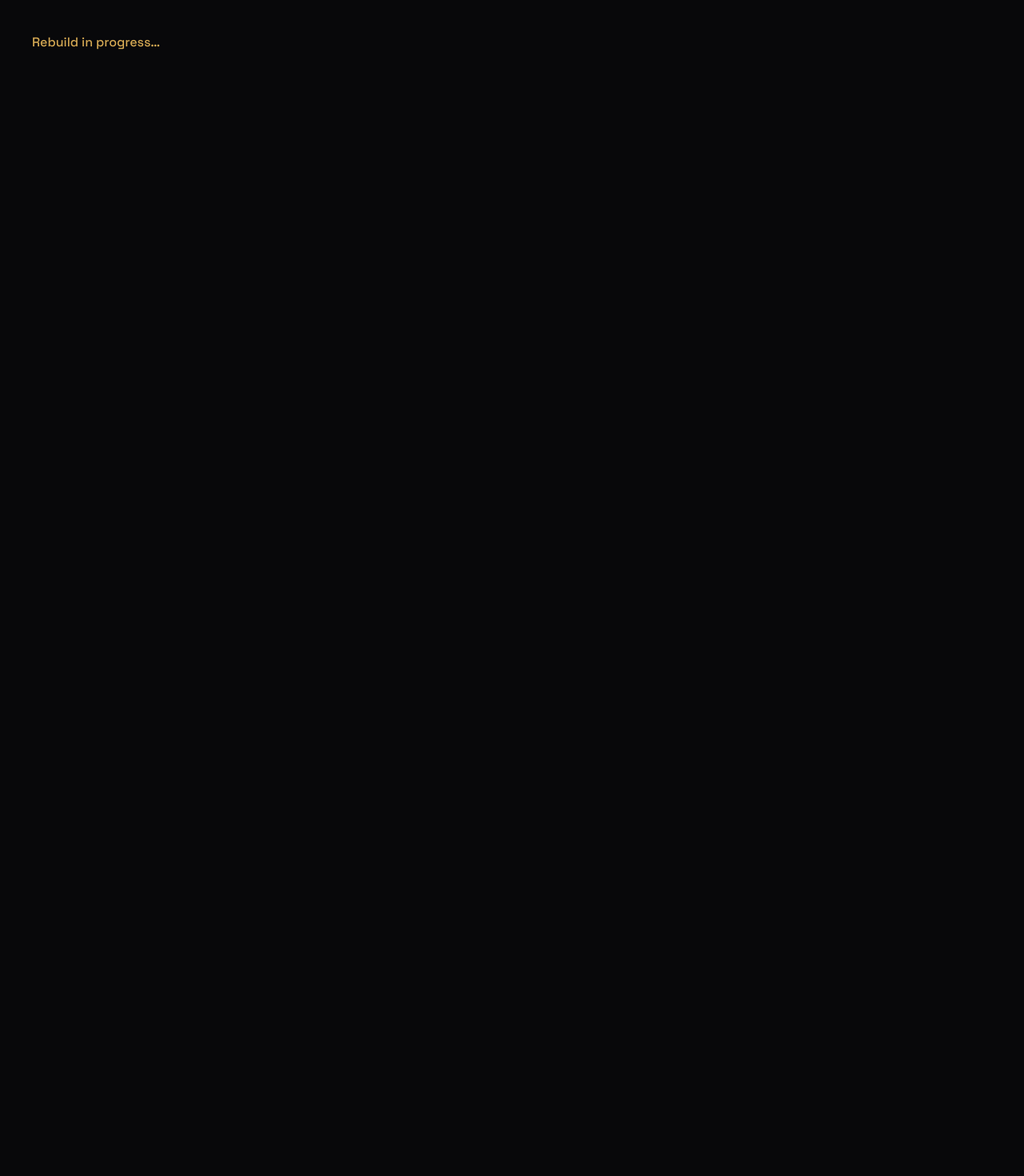
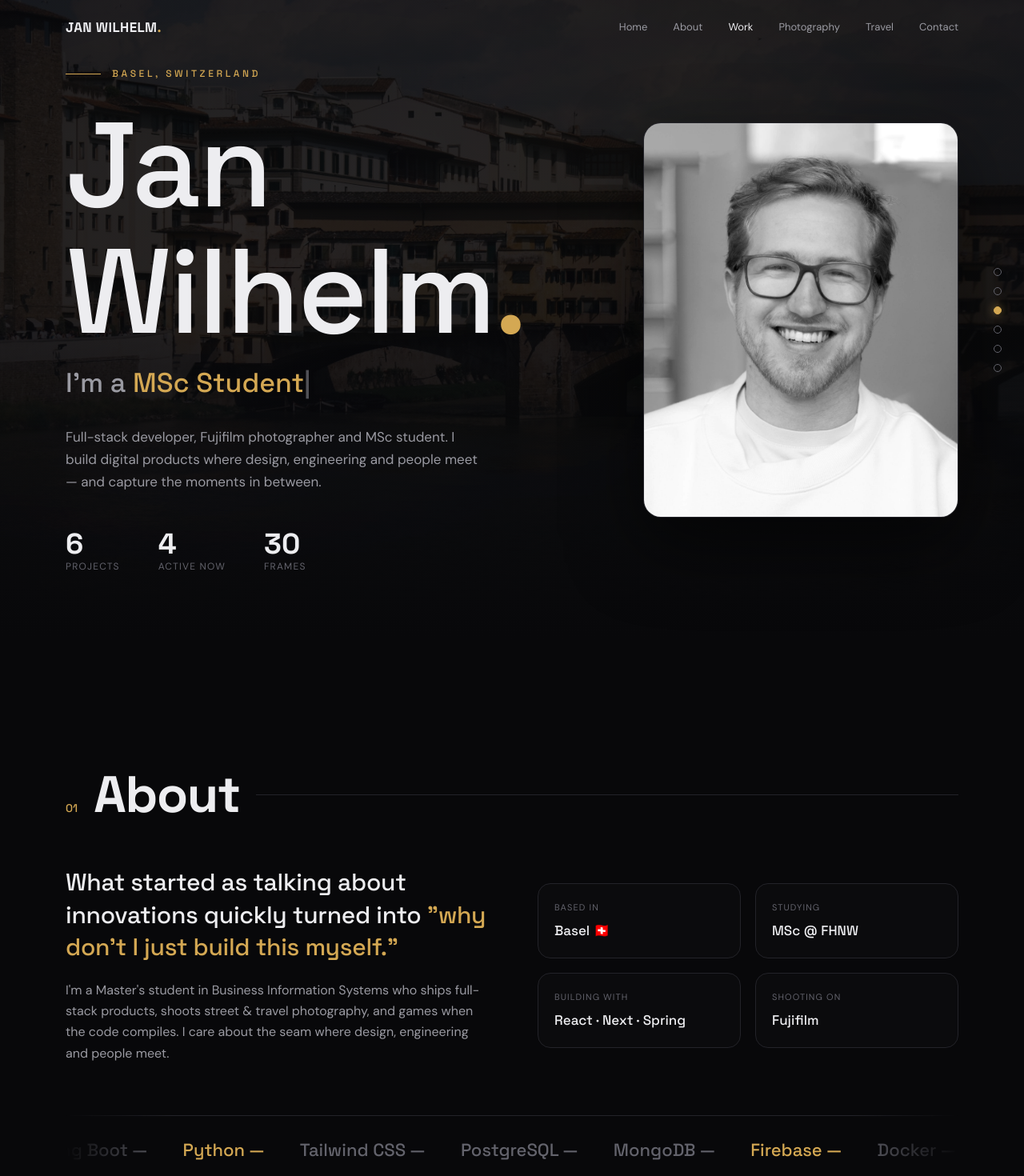
Before and after one commit to jantobiaswilhelm/Portfolio, a React (Vite) app: page / in a window 1280 px wide. Shown: the top 1470 px of the page at 80% size. Before the commit the page ends 800 px from the top, so only its background shows below. Built offline with nearby package versions, Linux system fonts and the light colour scheme.

Commit message:
feat: compose single-page app shell

```diff
--- a/src/App.tsx
+++ b/src/App.tsx
@@ -1,3 +1,41 @@
+import { useEffect } from 'react'
+import { SmoothScrollProvider } from './lib/smooth-scroll'
+import { Nav } from './components/layout/Nav'
+import { ProgressDots } from './components/layout/ProgressDots'
+import { Footer } from './components/layout/Footer'
+import { Hero } from './components/sections/Hero'
+import { About } from './components/sections/About'
+import { Work } from './components/sections/Work'
+import { Photography } from './components/sections/Photography'
+import { Travel } from './components/sections/Travel'
+import { Contact } from './components/sections/Contact'
+
 export default function App() {
-  return <div className="text-accent p-10 font-head">Rebuild in progress…</div>
+  useEffect(() => {
+    document.title = 'Jan Wilhelm — Developer & Photographer'
+  }, [])
+
+  return (
+    <SmoothScrollProvider>
+      {/* fixed ambient background */}
+      <div
+        className="fixed inset-0 -z-10 animate-[hue_18s_ease-in-out_infinite_alternate]"
+        style={{
+          background:
+            'radial-gradient(60% 50% at 70% 20%,rgba(212,168,83,.10),transparent 60%),radial-gradient(50% 40% at 20% 80%,rgba(120,90,200,.07),transparent 60%),var(--color-bg)',
+        }}
+      />
+      <Nav />
+      <ProgressDots />
+      <main>
+        <Hero />
+        <About />
+        <Work />
+        <Photography />
+        <Travel />
+        <Contact />
+      </main>
+      <Footer />
+    </SmoothScrollProvider>
+  )
 }
```
